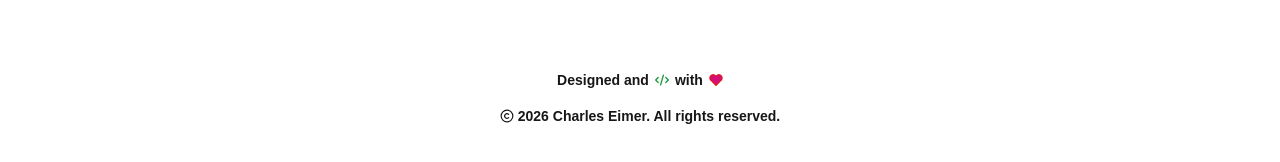
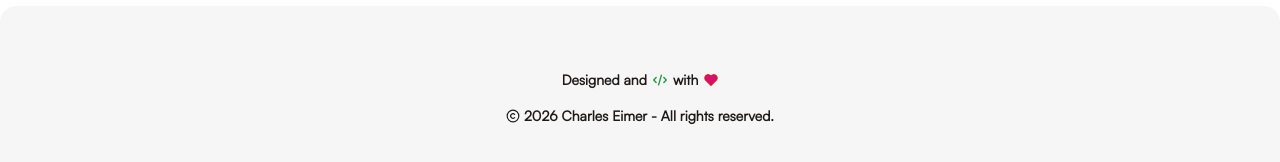
Before and after one commit to eimcharles/eimcharles.github.io, a React (Vite) app: page / in a window 1280 px wide. Shown: the part 4296-4458 px from the top of the page. Built offline with nearby package versions, Linux system fonts and the light colour scheme; a web font is replaced by a local one.

Commit message:
chore(footer): update copyright font and footer color.

```diff
--- a/src/components/Footer.jsx
+++ b/src/components/Footer.jsx
@@ -1,19 +1,21 @@
 import React from 'react';
 import { footerIcons } from '../data/footerData';
+import { heroData, heroIcons} from '../data/heroData';
+
 
 const Footer = () => {
 
   const currentYear = new Date().getFullYear();
 
   return (
-    <footer className="w-full py-16 bg-[#ffffff] px-6 select-none">
-      <div className="flex flex-col justify-between items-center max-w-6xl mx-auto gap-4 w-full">
-        <p className="flex justify-center items-center gap-1.5 font-chillax font-black text-xs lg:text-sm text-neutral-900">
+    <footer className="w-full py-16 bg-stone-300/20 rounded-2xl px-6 select-none font-satoshi font-black text-stone-900 text-xs lg:text-sm">
+      <div className="flex flex-col justify-between items-center max-w-6xl mx-auto gap-4 w-full ">
+        <p className="flex justify-center items-center gap-1.5 ">
         Designed and <footerIcons.code className="text-[#209b3e]"/> with
         <footerIcons.heart className="fill-[#d40f78] text-[#e11515]"/>
         </p>
-        <p className="flex justify-center items-center gap-1 font-chillax font-black text-xs lg:text-sm text-neutral-900">
-          <footerIcons.copyright className="text-md"/> {currentYear} Charles Eimer. All rights reserved.
+        <p className="flex justify-center items-center gap-1">
+          <footerIcons.copyright className="text-md"/> {currentYear} Charles Eimer - All rights reserved.
         </p>
       </div>
     </footer>
```
